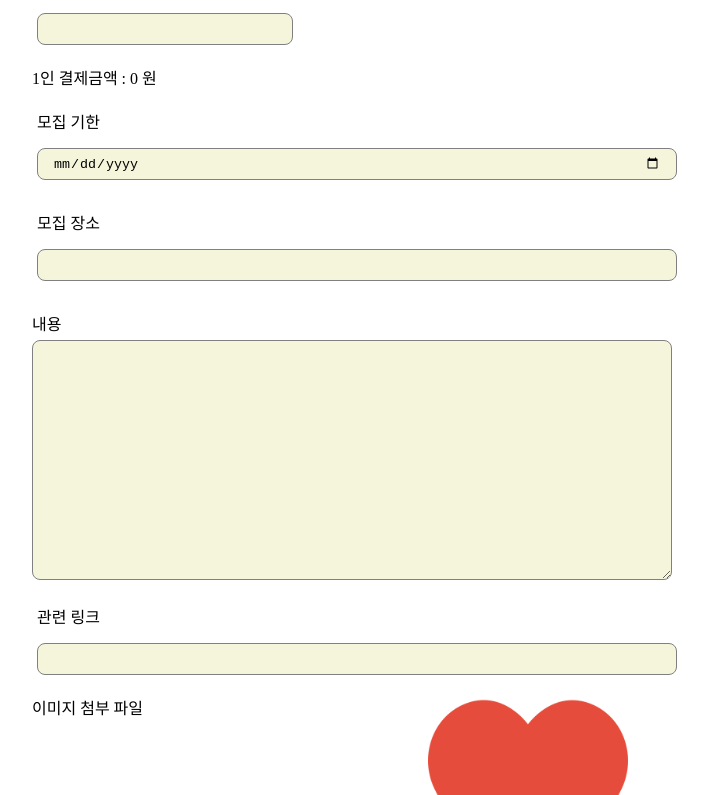
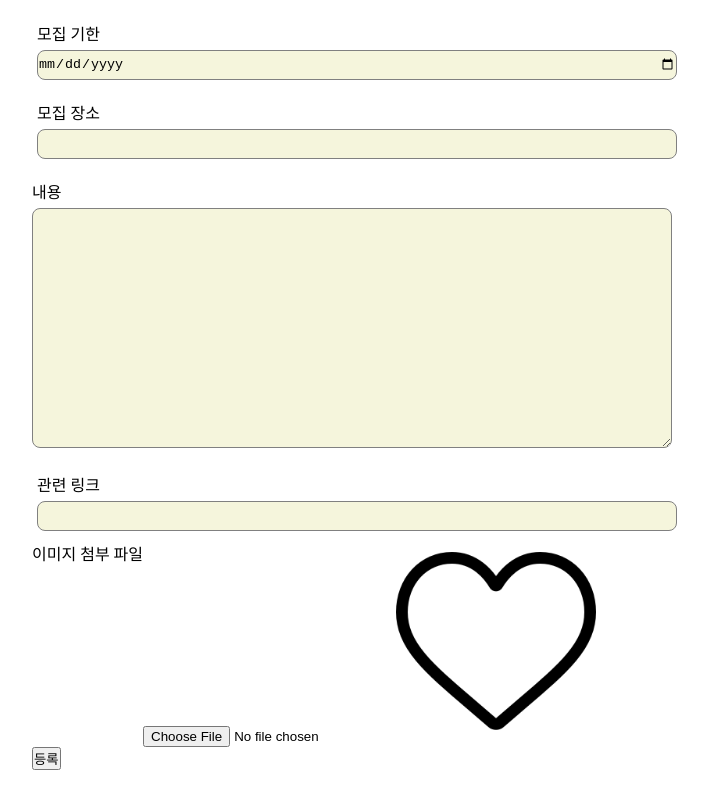
Before and after one commit to team-AFAD/AFAD, a React (Create React App) app in the folder client/: page / in a window 1280 px wide. Shown: the part 485-1280 px from the top of the page, without its empty margins (283-991 px from the left). After the commit the page ends 1255 px from the top, so only its background shows below. Built offline with nearby package versions, Linux system fonts and the light colour scheme.

Commit message:
feat: register

```diff
--- a/client/src/App.js
+++ b/client/src/App.js
@@ -9,7 +9,7 @@ function App() {
 
       <PostWrite />
       {/* <PostView /> */}
-
+      {/* <RegisterForm /> */}
     </div>
   );
 }
--- a/client/src/components/Input/InputPostFile.js
+++ b/client/src/components/Input/InputPostFile.js
@@ -28,7 +28,7 @@ const InputPostFile = ({title, name, type, functionName, fileDefault }) => {
             <label>
                 <input type={type} name={name} onChange={() => {imgPreview(); functionName()}}  ref={file}></input>
                 {/* 사진 미리보기 창 */}
-                <img className='showImg' src="./heart_red.png"></img>
+                <img className='showImg' src={fileDefault}></img>
             </label>
         </div>
     )
--- a/client/src/components/Input/InputRegister.js
+++ b/client/src/components/Input/InputRegister.js
@@ -11,8 +11,9 @@ const InputRegister = (props) => {
 
     return (
         <div className="InputRegister">
-            <label>{label}</label>
+            <label className='labels'>{label}</label>
             <input
+                className='inputs'
                 {...inputProps}
                 onChange={onChange}
                 onBlur={handleFocus}
--- a/client/src/components/Input/inputRegister.css
+++ b/client/src/components/Input/inputRegister.css
@@ -4,15 +4,14 @@
     width: 400px;
 
 }
-input{
+.inputs{
     padding: 15px;
     margin: 10px 0px;
     border-radius: 5px;
     border: 1px solid gray;
 }
-label{
-    font-size: 12px;
-    color: gray;
+.labels{
+    font-size: 0.8rem;
 }
 span{
     font-size: 12px;
--- a/client/src/components/Register/RegisterForm.js
+++ b/client/src/components/Register/RegisterForm.js
@@ -64,7 +64,7 @@ function RegisterForm () {
 
     const handleSubmit = async (e) => {
         e.preventDefault();
-        // const data = new FormData(e.target);
+        const data = new FormData(e.target);
         console.log(Object.fromEntries(formData(e.target).entries()));
         console.log(values);
       }
@@ -79,6 +79,7 @@ function RegisterForm () {
         let fileUpload = document.querySelector(".InputPostFile input");
         console.log(fileUpload);
         formData.append("userfile", fileUpload.files[0]);
+
     }
 
     console.log(values);
@@ -97,9 +98,9 @@ function RegisterForm () {
                 />
                 ) )}
                 <InputPostFile title={"프로필 사진"} name={"profilePicture"} type={"file"}
-                functionName={onChangeFile}
+                functionName={onChangeFile} fileDefault={'profilePic.png'}
                 />
-            <button >Submit</button>
+            <button>가입하기</button>
             </form>
         </div>
 
--- a/client/src/components/Register/registerForm.scss
+++ b/client/src/components/Register/registerForm.scss
@@ -7,10 +7,9 @@
     rgba(255, 255, 255, 0.5),
     rgba(255, 255, 255, 0.3)
     ),
-    url("./fruits.jpg");
+    url("../../images/registerBackground.jpg");
     background-size: cover;
     background-position: center;
-    background-attachment: fixed;
 
     form{
         background-color: rgba(255, 255, 255, 0.85);
@@ -35,12 +34,22 @@
         margin-top: 15px;
         margin-bottom: 30px;
       }
+      .InputPostFile{
+        display: flex;
+        flex-direction: column;
 
-      .showImg{
-        width: 100px;
-        height: 100px;
-        border-radius: 100px;
+        .showImg{
+          width: 100px;
+          height: 100px;
+          border-radius: 100px;
+        }
+
+        .title{
+          font-size: 0.8rem;
+        }
+
       }
+
 
     }
 }
```
Also changed, not shown: client/src/components/Input/InputRegisterFile.js (deleted, +0 -10 lines), client/public/profilePic.png (added), client/src/images/registerBackground.jpg (renamed from client/src/components/Register/fruits.jpg).
